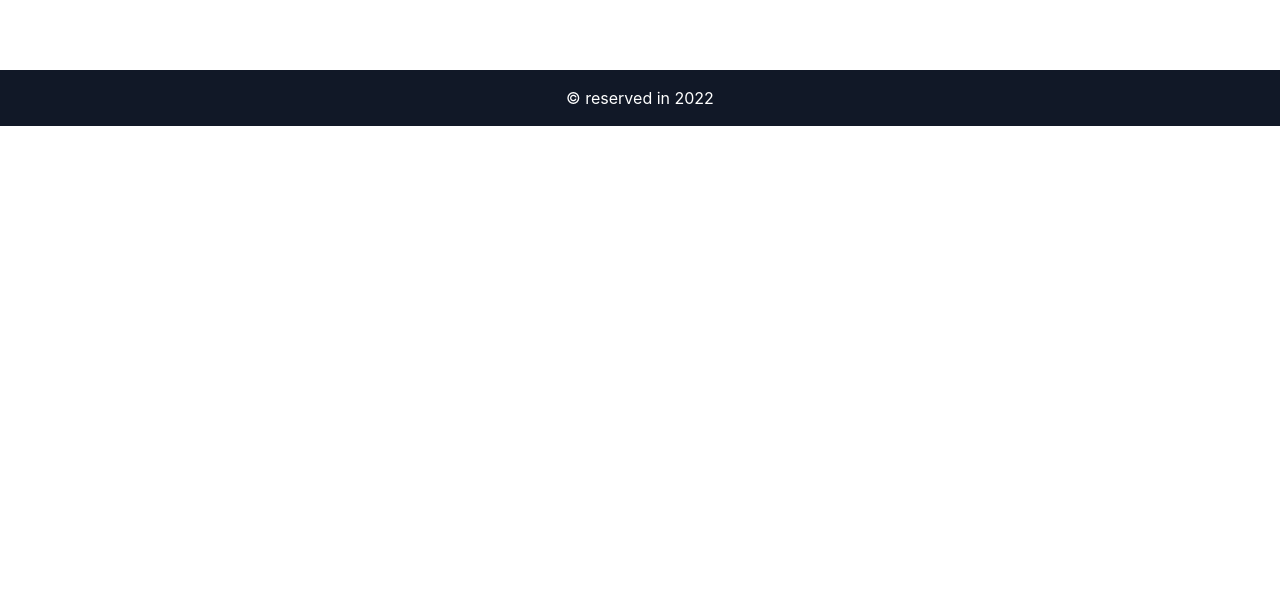
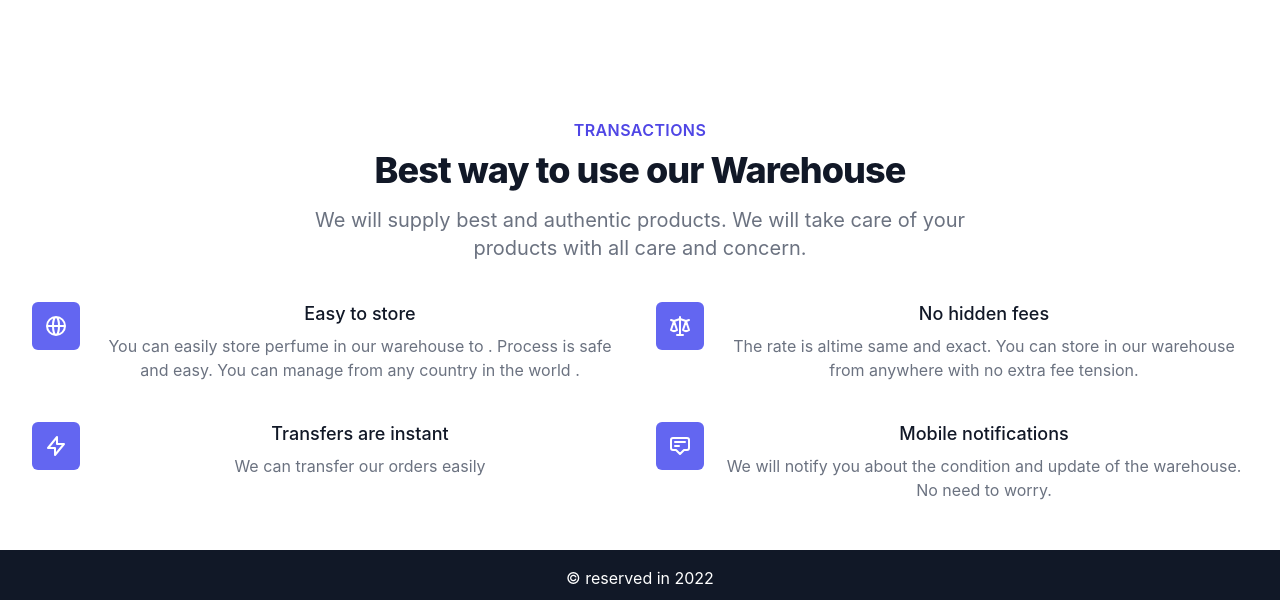
Before and after one commit to Maisha589/perfume-warehouse-web-client, a React (Create React App) app: page / in a window 1280 px wide. Shown: the part 1685-2285 px from the top of the page. Before the commit the page ends 1811 px from the top, so only its background shows below. Built offline with nearby package versions, Linux system fonts and the light colour scheme; no server answers.

Commit message:
extra section

```diff
--- a/src/Layouts/Home/Home/Home.js
+++ b/src/Layouts/Home/Home/Home.js
@@ -2,6 +2,7 @@ import React from 'react';
 import Banner from '../Banner/Banner';
 import PerfumeQuality from '../PerfumeQuality/PerfumeQuality';
 import TopSales from '../TopSales/TopSales';
+import WarehouseBenefits from '../WarehouseBenefits/WarehouseBenefits';
 
 const Home = () => {
     return (
@@ -9,6 +10,7 @@ const Home = () => {
             <Banner></Banner>
             <TopSales></TopSales>
             <PerfumeQuality></PerfumeQuality>
+            <WarehouseBenefits></WarehouseBenefits>
         </div>
     )
 }
--- /dev/null
+++ b/src/Layouts/Home/WarehouseBenefits/WarehouseBenefits.js
@@ -0,0 +1,64 @@
+import React from 'react';
+import { AnnotationIcon, GlobeAltIcon, LightningBoltIcon, ScaleIcon } from '@heroicons/react/outline'
+
+const WarehouseBenefits = () => {
+    const features = [
+        {
+            name: 'Easy to store',
+            description:
+                'You can easily store perfume in our warehouse to . Process is safe and easy. You can manage from any country in the world .',
+            icon: GlobeAltIcon,
+        },
+        {
+            name: 'No hidden fees',
+            description:
+                'The rate is altime same and exact. You can store in our warehouse from anywhere with no extra fee tension.',
+            icon: ScaleIcon,
+        },
+        {
+            name: 'Transfers are instant',
+            description:
+                'We can transfer our orders easily',
+            icon: LightningBoltIcon,
+        },
+        {
+            name: 'Mobile notifications',
+            description:
+                'We will notify you about the condition and update of the warehouse. No need to worry.',
+            icon: AnnotationIcon,
+        },
+    ]
+    return (
+        <div className="py-12 bg-white">
+            <div className="max-w-7xl mx-auto px-4 sm:px-6 lg:px-8">
+                <div className="lg:text-center">
+                    <h2 className="text-base text-indigo-600 font-semibold tracking-wide uppercase">Transactions</h2>
+                    <p className="mt-2 text-3xl leading-8 font-extrabold tracking-tight text-gray-900 sm:text-4xl">
+                        Best way to use our Warehouse
+                    </p>
+                    <p className="mt-4 max-w-2xl text-xl text-gray-500 lg:mx-auto">
+                        We will supply best and authentic products. We will take care of your products with all care and concern.
+                    </p>
+                </div>
+
+                <div className="mt-10">
+                    <dl className="space-y-10 md:space-y-0 md:grid md:grid-cols-2 md:gap-x-8 md:gap-y-10">
+                        {features.map((feature) => (
+                            <div key={feature.name} className="relative">
+                                <dt>
+                                    <div className="absolute flex items-center justify-center h-12 w-12 rounded-md bg-indigo-500 text-white">
+                                        <feature.icon className="h-6 w-6" aria-hidden="true" />
+                                    </div>
+                                    <p className="ml-16 text-lg leading-6 font-medium text-gray-900">{feature.name}</p>
+                                </dt>
+                                <dd className="mt-2 ml-16 text-base text-gray-500">{feature.description}</dd>
+                            </div>
+                        ))}
+                    </dl>
+                </div>
+            </div>
+        </div>
+    );
+};
+
+export default WarehouseBenefits;
```
